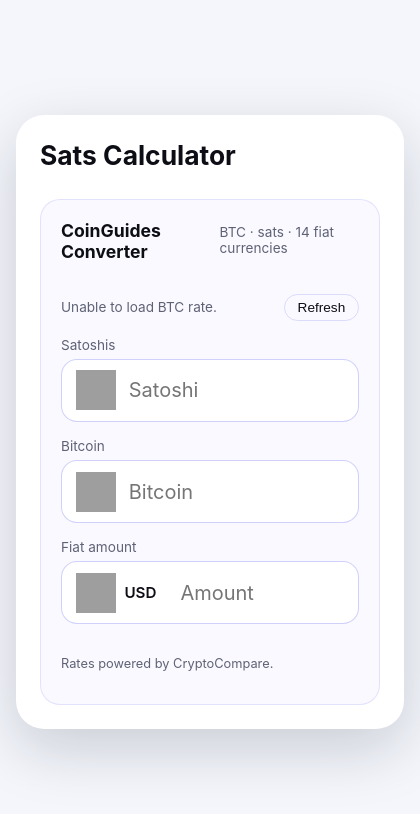
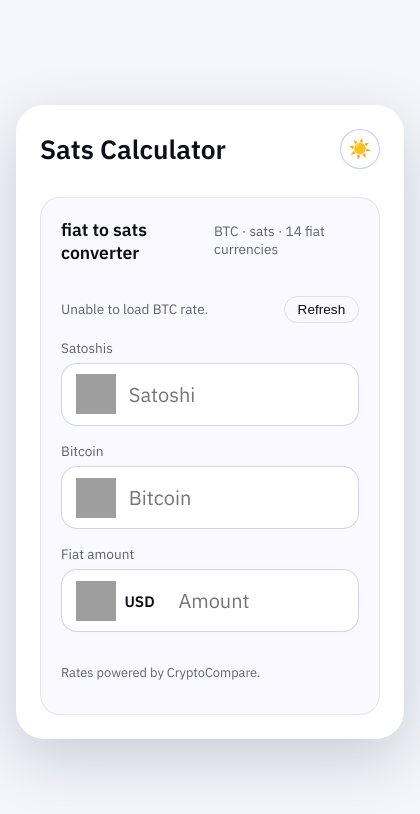
Before and after one commit to mandlcho/sats, an Electron app: page web/index.html in a window 420 px wide. Drawn offline with Linux system fonts and the light colour scheme; no server answers; grey boxes are pictures that could not be loaded.

Commit message:
style: update font and theme toggle

```diff
--- a/web/app.js
+++ b/web/app.js
@@ -1,6 +1,7 @@
 const SATS_PER_BTC = 100_000_000;
 
 const platformLabel = document.getElementById('platformLabel');
+const themeToggle = document.getElementById('themeToggle');
 const cgSatsInput = document.getElementById('cgSatsInput');
 const cgBtcInput = document.getElementById('cgBtcInput');
 const cgFiatInput = document.getElementById('cgFiatInput');
@@ -10,21 +11,50 @@ const cgRateMeta = document.getElementById('cgRateMeta');
 const cgRefreshBtn = document.getElementById('cgRefreshBtn');
 
 const platformMap = {
-  darwin: 'macOS',
-  win32: 'Windows',
-  linux: 'Linux',
+  darwin: 'macos',
+  win32: 'windows',
+  linux: 'linux',
   browser: ''
 };
 
-const setTheme = () => {
+const THEME_STORAGE_KEY = 'sats-calculator-theme';
+
+const updateThemeToggleIcon = theme => {
+  if (!themeToggle) {
+    return;
+  }
+  const nextMode = theme === 'dark' ? 'light' : 'dark';
+  const isDark = theme === 'dark';
+  themeToggle.textContent = isDark ? '🌙' : '☀️';
+  themeToggle.classList.toggle('is-dark', isDark);
+  themeToggle.setAttribute('aria-label', `switch to ${nextMode} mode`);
+};
+
+const applyTheme = theme => {
+  document.body.dataset.theme = theme;
+  updateThemeToggleIcon(theme);
+};
+
+const initTheme = () => {
   const platform = window.native?.platform ?? 'browser';
-  const theme =
-    window.native?.theme ??
-    (window.matchMedia('(prefers-color-scheme: dark)').matches ? 'dark' : 'light');
   if (platformLabel) {
     platformLabel.textContent = platformMap[platform] ?? platform;
   }
-  document.body.dataset.theme = theme;
+  const storedTheme = localStorage.getItem(THEME_STORAGE_KEY);
+  const theme =
+    storedTheme === 'dark' || storedTheme === 'light'
+      ? storedTheme
+      :
+        window.native?.theme ??
+        (window.matchMedia('(prefers-color-scheme: dark)').matches ? 'dark' : 'light');
+  applyTheme(theme);
+  if (themeToggle) {
+    themeToggle.addEventListener('click', () => {
+      const nextTheme = document.body.dataset.theme === 'dark' ? 'light' : 'dark';
+      localStorage.setItem(THEME_STORAGE_KEY, nextTheme);
+      applyTheme(nextTheme);
+    });
+  }
 };
 
 const initCoinGuidesConverter = () => {
@@ -144,5 +174,5 @@ const initCoinGuidesConverter = () => {
   fetchCgRate();
 };
 
-setTheme();
+initTheme();
 initCoinGuidesConverter();
--- a/web/index.html
+++ b/web/index.html
@@ -4,18 +4,25 @@
     <meta charset="UTF-8" />
     <meta name="viewport" content="width=device-width, initial-scale=1.0" />
     <title>Sats Calculator</title>
+    <link
+      rel="stylesheet"
+      href="https://fonts.googleapis.com/css2?family=IBM+Plex+Sans:wght@400;500;600&display=swap"
+    />
     <link rel="stylesheet" href="./styles.css" />
   </head>
   <body data-theme="light">
     <main class="app-card">
       <header class="app-header">
         <h1>Sats Calculator</h1>
-        <p class="platform-label" id="platformLabel"></p>
+        <div class="header-meta">
+          <p class="platform-label" id="platformLabel"></p>
+          <button id="themeToggle" type="button" class="theme-toggle" aria-label="toggle theme">₿</button>
+        </div>
       </header>
 
       <section class="coinguides-card">
         <div class="section-heading">
-          <h2>CoinGuides Converter</h2>
+          <h2>fiat to sats converter</h2>
           <span class="section-subtitle">BTC · sats · 14 fiat currencies</span>
         </div>
         <div class="cg-meta">
@@ -63,20 +70,20 @@
             <div class="cg-input-shell cg-fiat-shell">
               <img id="cgFlag" src="https://flagsapi.com/US/flat/32.png" alt="Flag" class="cg-flag" width="40" height="40" />
               <select id="cgCurrencySelect" aria-label="Select fiat currency">
-                <option value="usd" data-flag="US">USD</option>
-                <option value="eur" data-flag="EU">EUR</option>
-                <option value="gbp" data-flag="GB">GBP</option>
-                <option value="aud" data-flag="AU">AUD</option>
-                <option value="cny" data-flag="CN">CNY</option>
-                <option value="rub" data-flag="RU">RUB</option>
-                <option value="cad" data-flag="CA">CAD</option>
-                <option value="nzd" data-flag="NZ">NZD</option>
-                <option value="sgd" data-flag="SG">SGD</option>
-                <option value="jpy" data-flag="JP">JPY</option>
-                <option value="kwd" data-flag="KW">KWD</option>
-                <option value="inr" data-flag="IN">INR</option>
-                <option value="chf" data-flag="CH">CHF</option>
-                <option value="aed" data-flag="AE">AED</option>
+                <option value="usd" data-flag="US">usd</option>
+                <option value="eur" data-flag="EU">eur</option>
+                <option value="gbp" data-flag="GB">gbp</option>
+                <option value="aud" data-flag="AU">aud</option>
+                <option value="cny" data-flag="CN">cny</option>
+                <option value="rub" data-flag="RU">rub</option>
+                <option value="cad" data-flag="CA">cad</option>
+                <option value="nzd" data-flag="NZ">nzd</option>
+                <option value="sgd" data-flag="SG">sgd</option>
+                <option value="jpy" data-flag="JP">jpy</option>
+                <option value="kwd" data-flag="KW">kwd</option>
+                <option value="inr" data-flag="IN">inr</option>
+                <option value="chf" data-flag="CH">chf</option>
+                <option value="aed" data-flag="AE">aed</option>
               </select>
               <input id="cgFiatInput" type="number" min="0" step="0.01" inputmode="decimal" placeholder="Amount" />
             </div>
--- a/web/styles.css
+++ b/web/styles.css
@@ -9,7 +9,7 @@
   --muted-dark: #9ba1c2;
   --accent: #f7931a;
   --border: rgba(99, 102, 241, 0.15);
-  font-family: 'SF Pro Display', 'Segoe UI', -apple-system, BlinkMacSystemFont, sans-serif;
+  font-family: 'IBM Plex Sans', 'Segoe UI', -apple-system, BlinkMacSystemFont, sans-serif;
 }
 
 *,
@@ -61,6 +61,12 @@ body[data-theme='dark'] .app-card {
   font-size: 1.65rem;
 }
 
+.header-meta {
+  display: flex;
+  align-items: center;
+  gap: 0.75rem;
+}
+
 .platform-label {
   margin: 0;
   font-size: 0.85rem;
@@ -69,6 +75,35 @@ body[data-theme='dark'] .app-card {
 
 body[data-theme='dark'] .platform-label {
   color: var(--muted-dark);
+}
+
+.theme-toggle {
+  width: 40px;
+  height: 40px;
+  border-radius: 50%;
+  border: 1px solid rgba(99, 102, 241, 0.35);
+  background: rgba(255, 255, 255, 0.9);
+  color: var(--accent);
+  font-size: 1.15rem;
+  cursor: pointer;
+  display: flex;
+  align-items: center;
+  justify-content: center;
+  transition: border 0.2s ease, background 0.2s ease, transform 0.1s ease;
+}
+
+body[data-theme='dark'] .theme-toggle {
+  background: rgba(0, 0, 0, 0.5);
+  border-color: rgba(255, 255, 255, 0.25);
+  color: #fefefe;
+}
+
+.theme-toggle:hover {
+  border-color: var(--accent);
+}
+
+.theme-toggle:active {
+  transform: scale(0.95);
 }
 
 .ghost-button {
```
